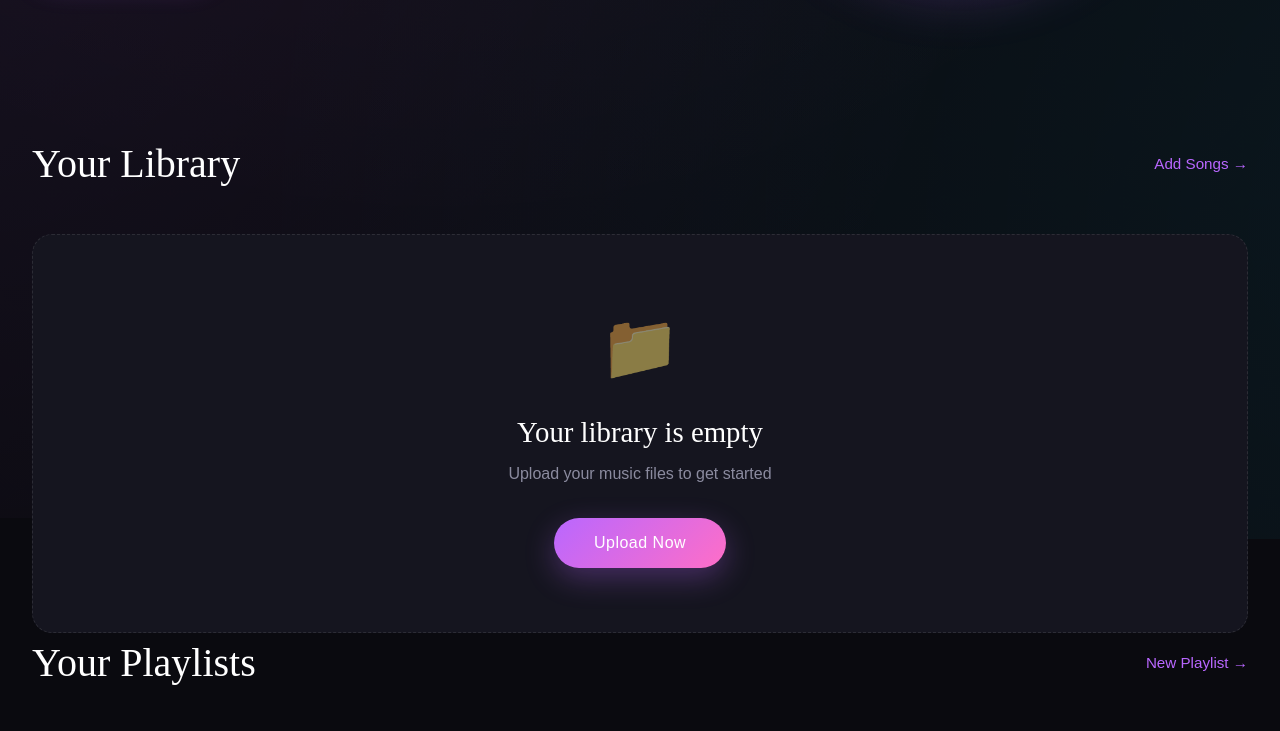
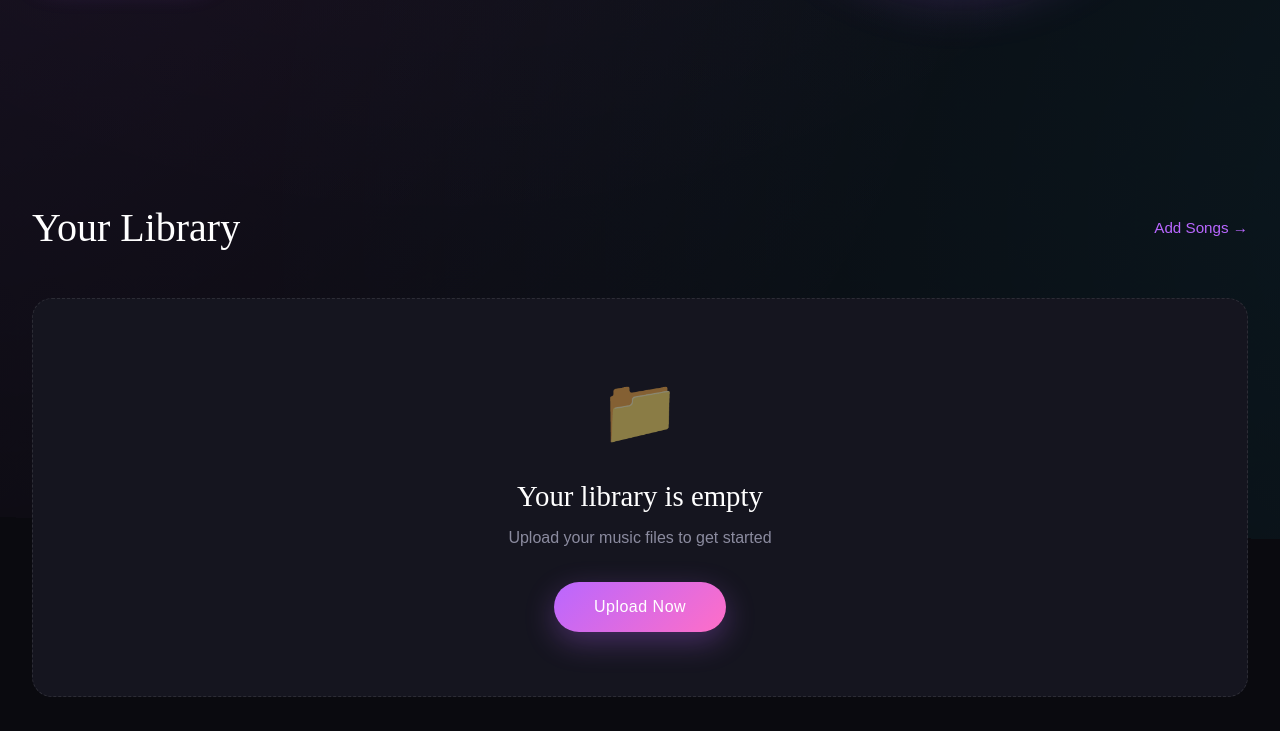
Before and after one commit to TrentGeno/MusicAppCapstoneSpr26, a React app in the folder frontend/: page / in a window 1280 px wide. Shown: the part 640-1371 px from the top of the page. Built offline with nearby package versions, Linux system fonts and the light colour scheme; the HTML template or start-up script is replaced by a standard one.

Commit message:
fixed styling mismatch

```diff
--- a/frontend/src/App.css
+++ b/frontend/src/App.css
@@ -269,7 +269,7 @@ nav a:hover::after {
 }
 
 /* Featured Section */
-.featured {
+.section {
     padding: 4rem 0;
     opacity: 0;
     animation: fadeIn 1s ease forwards 0.8s;
```
